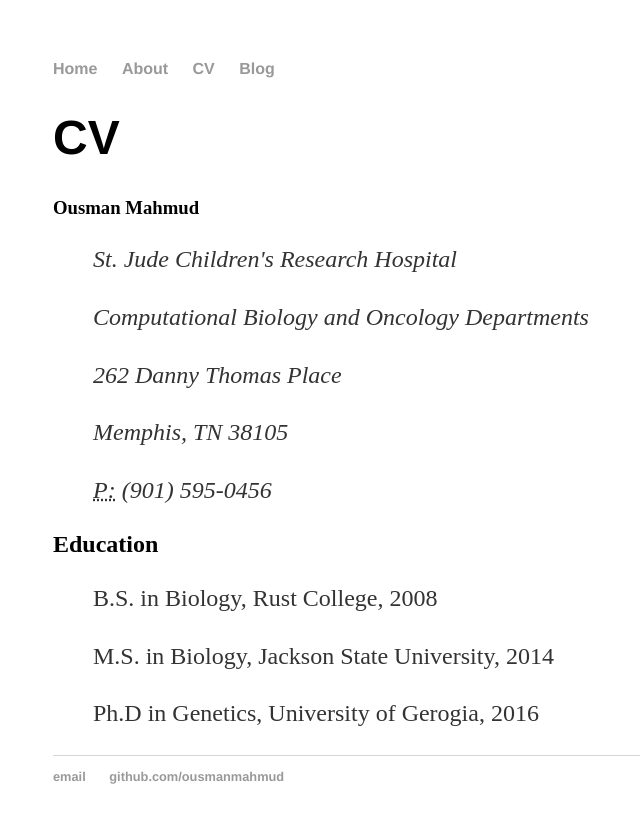
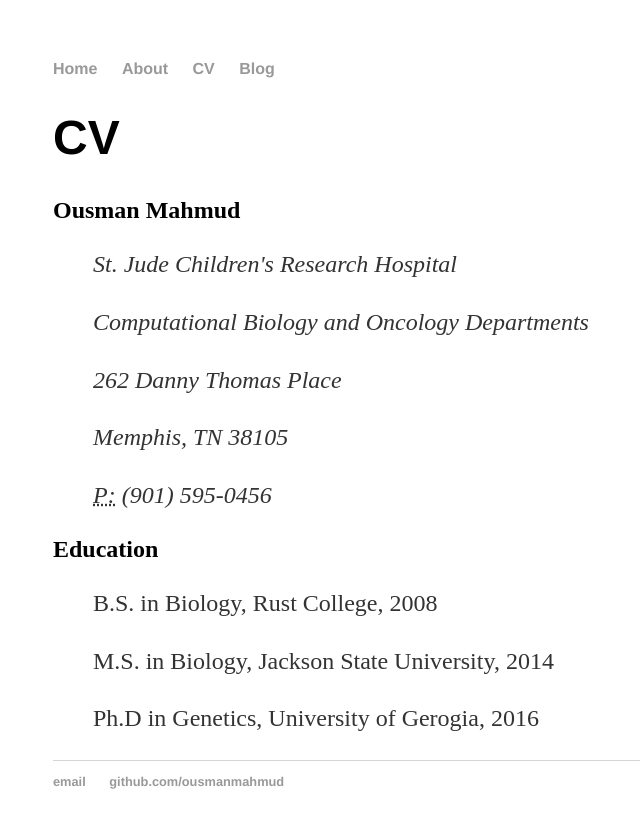
Before and after one commit to Zoites/zoites.github.io.old, a Jekyll site: the page built from cv/index.html, in a window 1280 px wide. Shown: the top 828 px of the page, without its empty margins (139-779 px from the left). Built offline with Jekyll 4.4.1, drawn with Linux system fonts in a browser that asks for light colours.

```diff
--- a/cv/index.html
+++ b/cv/index.html
@@ -7,7 +7,7 @@ title: CV
 
 
 </div>
-<h3>Ousman Mahmud</h3>
+<h2>Ousman Mahmud</h2>
 <blockquote>
 <address>
 <p>St. Jude Children's Research Hospital<p>
@@ -20,7 +20,8 @@ title: CV
 
 
 
-</div> <h2>Education</h2>
+</div>
+<h2>Education</h2>
 <blockquote>
 <p>B.S. in Biology, Rust College, 2008<p>
 <p>M.S. in Biology, Jackson State University, 2014<p>
```
